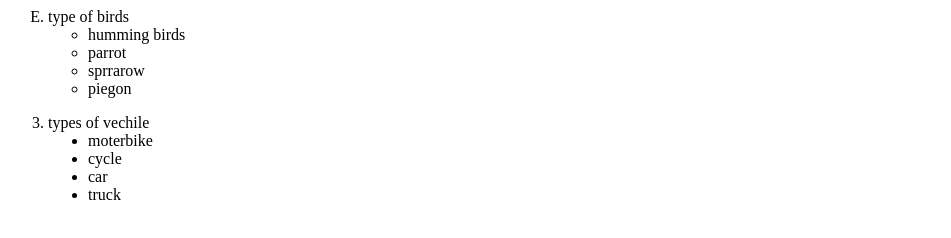
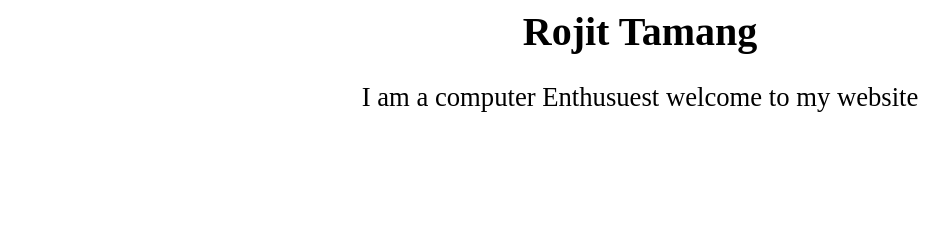
Before and after one commit to rojittamang/tamang-website, a plain HTML site: page index.html in a window 1280 px wide. Shown: the whole page, without its empty margins (0-951 px from the left). Drawn offline with Linux system fonts and the light colour scheme.

Commit message:
index.html

```diff
--- a/index.html
+++ b/index.html
@@ -1,23 +1,17 @@
 <html>
-    <head><title>html</title></head>
-    <body>
-        <ol type="A" start="5">
-            <li>type of birds</li>
-            <ul type="circle">
-                <li>humming birds</li>
-                <li>parrot</li>
-                <li>sprrarow</li>
-                <li>piegon</li>
-            </ul>
-        </ol>
-        <ol type="1" start="3">
-            <li>types of vechile</li>
-            <ul type="disc">
-                <li>moterbike</li>
-                <li>cycle</li>
-                <li>car</li>
-                <li>truck</li>
-            </ul>
-        </ol>
-    </body>
+    <head>
+        <style>
+            h1{background-color:light blue;
+              text-color:white;
+              text-align:center;
+              font-size:30pt;}
+            p{text-color:white;
+              text-align:center;
+              font-size:20pt;}
+        </style>
+    </head>
+   <body>
+       <h1>Rojit Tamang</h1>
+       <p>I am a computer Enthusuest welcome to my website</p>
+   </body>
 </html>
```
